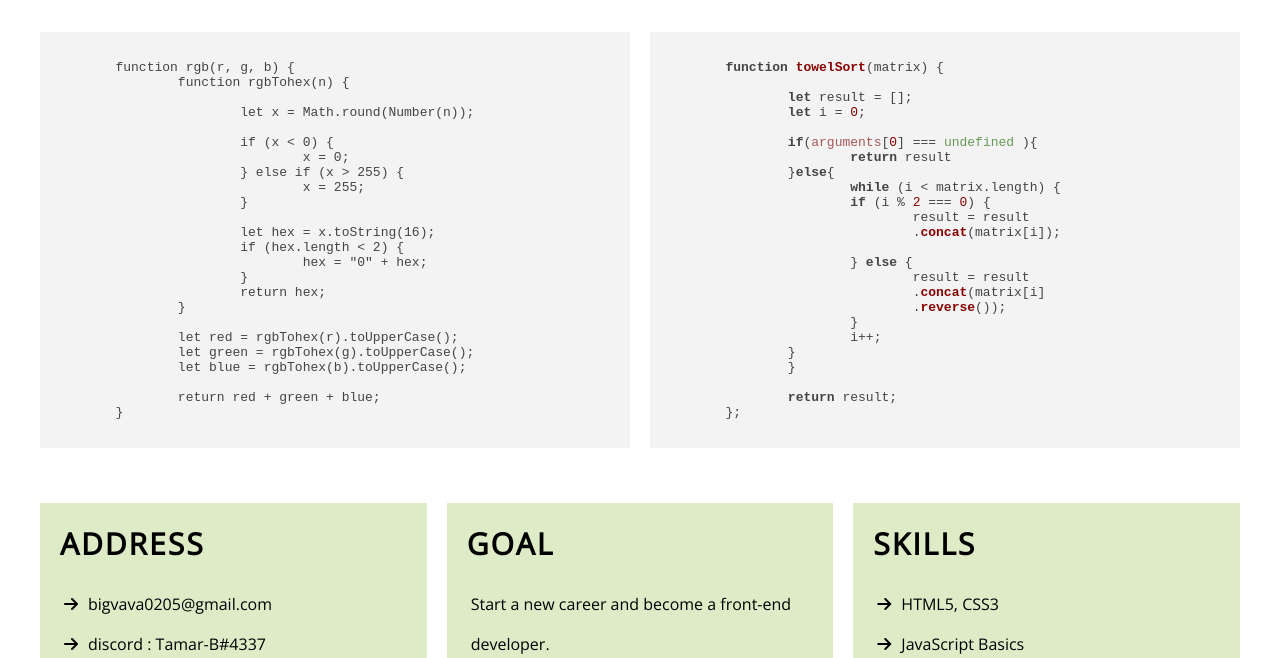
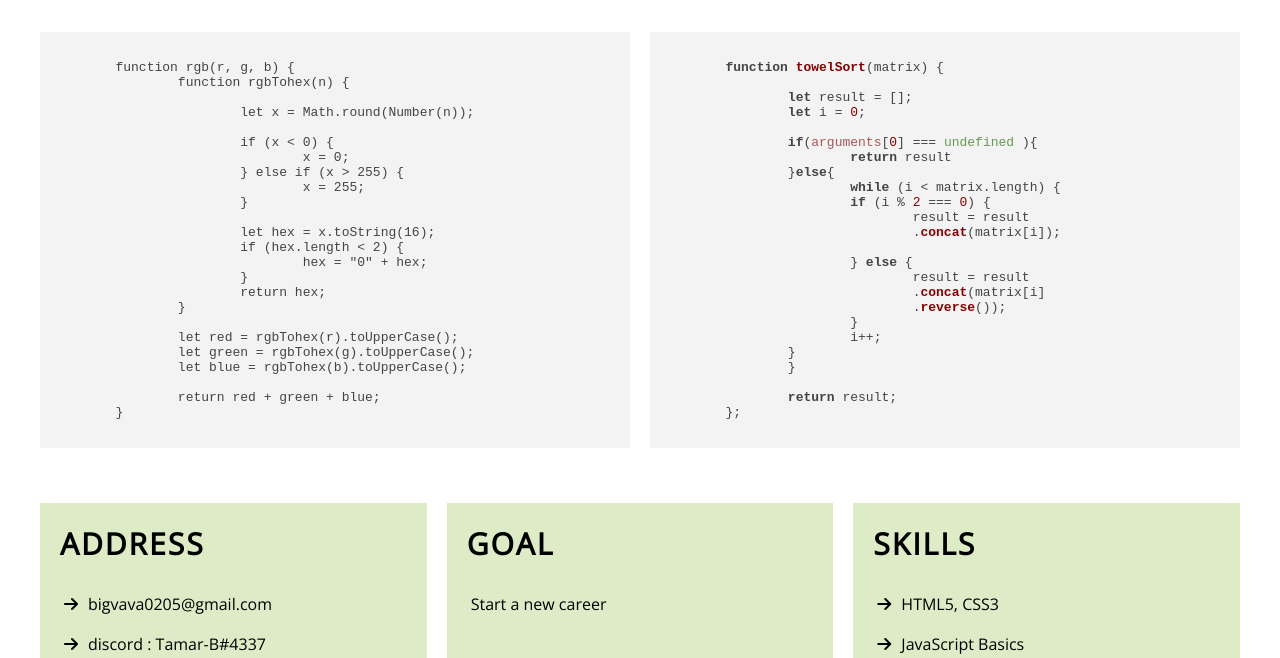
Before and after one commit to TakoBigvava/rsschool-cv, a website: page index.html in a window 1280 px wide. Shown: the part 294-952 px from the top of the page. Drawn offline with nearby package versions, Linux system fonts and the light colour scheme.

Commit message:
fix:sentence

```diff
--- a/index.html
+++ b/index.html
@@ -152,7 +152,7 @@
 					</div>
 					<div class="text_card">
 						<h3>Goal </h3>
-						<p>Start a new career and become a front-end developer.</p>
+						<p>Start a new career</p>
 					</div>
 					<div class="text_card">
 						<h2>Skills</h2>
```
